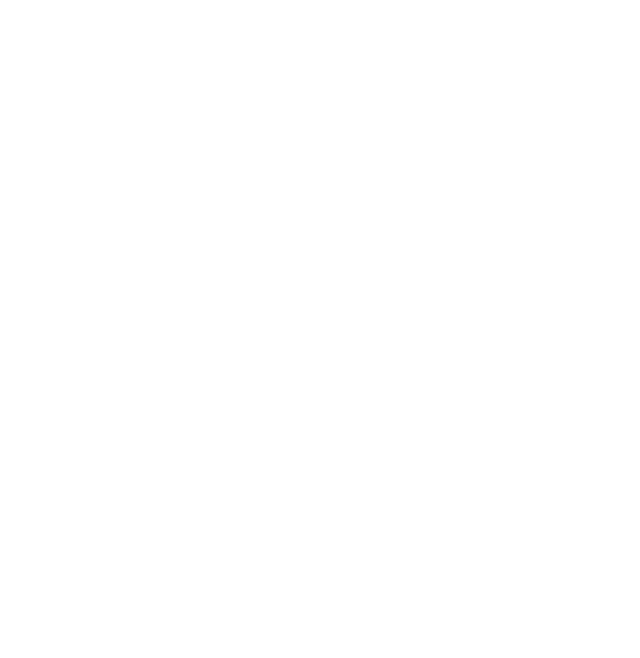
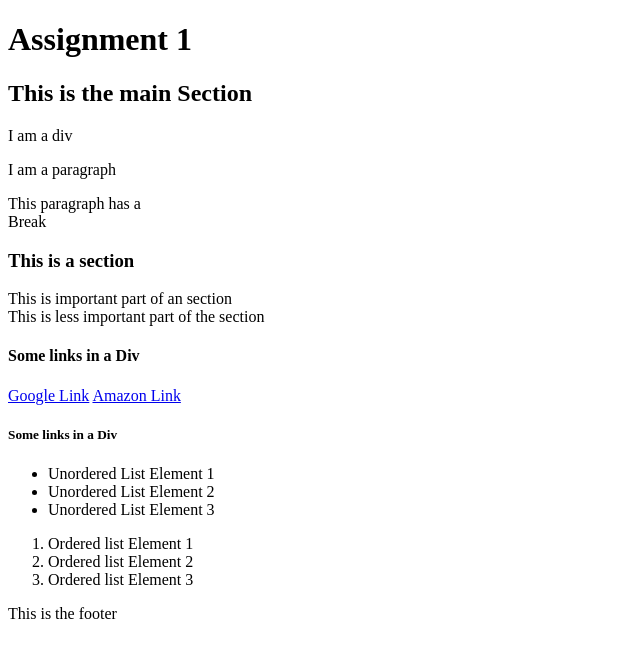
Before and after one commit to lauz0154/lauz0154.github.io, a plain HTML site: page lib2024/assg-1/index.html in a window 1280 px wide. Shown: the whole page, without its empty margins (0-640 px from the left). Drawn offline with Linux system fonts and the light colour scheme.

Commit message:
Assignment 1

```diff
--- a/lib2024/assg-1/index.html
+++ b/lib2024/assg-1/index.html
@@ -2,10 +2,60 @@
 <html>
 <head>
 	<meta charset="utf-8">
-	<meta name="viewport" content="width=device-width, initial-scale=1">
-	<title></title>
+	<meta name="Author" content="Katrina Lauzon Publicover">
+	<meta name="description" content="This is an HTML document containing HTML tags">
+	<meta name="keywords" content="HTML, HTML5, Tags, Basic HTML, Standard Tags">
+	<meta name="robots" content="noindex, nofollow">
+	<title>Assignment 1</title>
 </head>
 <body>
-
+	<header>
+		<h1>Assignment 1</h1>
+		<h2>This is the main Section</h2>
+	</header>
+	<main>
+		<div>
+			I am a div
+		</div>
+		<p>I am a paragraph</p>
+		<p>
+			This paragraph has a
+			<br>
+			Break
+		</p>
+		<!-- < This is a section-->
+		<section>
+			<h3>This is a section</h3>
+			<article>
+				This is important part of an section
+			</article>
+			<aside>
+				This is less important part of the section
+			</aside>
+		</section>
+		<div>
+			<h4>Some links in a Div</h4>
+			<nav>
+					<a href="https://www.google.ca/">Google Link</a> <a href="https://www.amazon.ca/">Amazon Link</a>
+			</nav>
+		</div>
+		<!-- < This is a div-->
+		<div>
+			<h5>Some links in a Div</h5>
+			<ul>
+				<li>Unordered List Element 1</li>
+				<li>Unordered List Element 2</li>
+				<li>Unordered List Element 3</li>
+			</ul>
+			<ol>
+				<li>Ordered list Element 1</li>
+				<li>Ordered list Element 2</li>
+				<li>Ordered list Element 3</li>
+			</ol>
+		</div>
+	</main>
+	<footer>
+		<p>This is the footer</p>
+	</footer>
 </body>
 </html>
```
Also changed, not shown: 1 other file.
